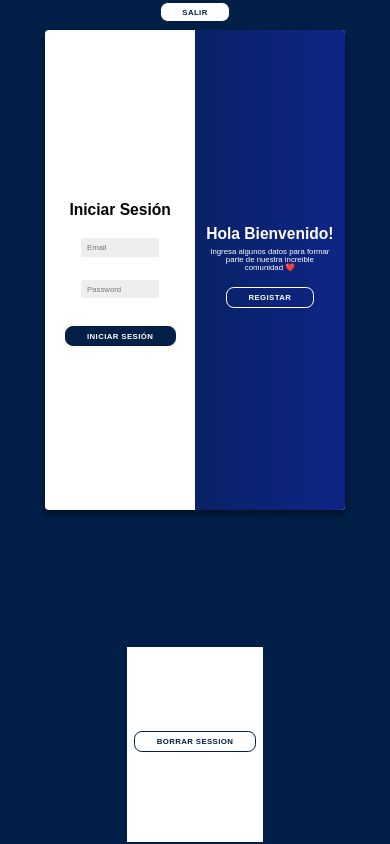
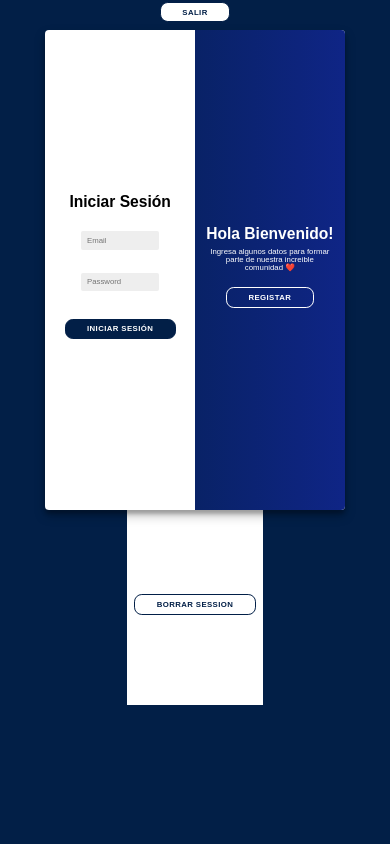
Before and after one commit to Yastin-Can/KS, a Flask app: page /login in a window 390 px wide. Run offline with Flask 3, Linux system fonts and the light colour scheme; some libraries are stand-ins or nearby versions.

Commit message:
mejora del diseño  loginRegister

```diff
--- a/static/styles/login-register.css
+++ b/static/styles/login-register.css
@@ -227,7 +227,6 @@
     form {
         justify-content: space-evenly;
         height: 50vw;
-        margin-top: 100%;
     }
     form input {
         font-size: 2vw;
@@ -240,5 +239,10 @@
         margin-left: 2vw;
         margin-right: 2vw;
     }
+    .sing-in, .sing-up {
+        display: flex;
+        flex-direction: column;
+        justify-content: center;
+    }
 
 }
```
